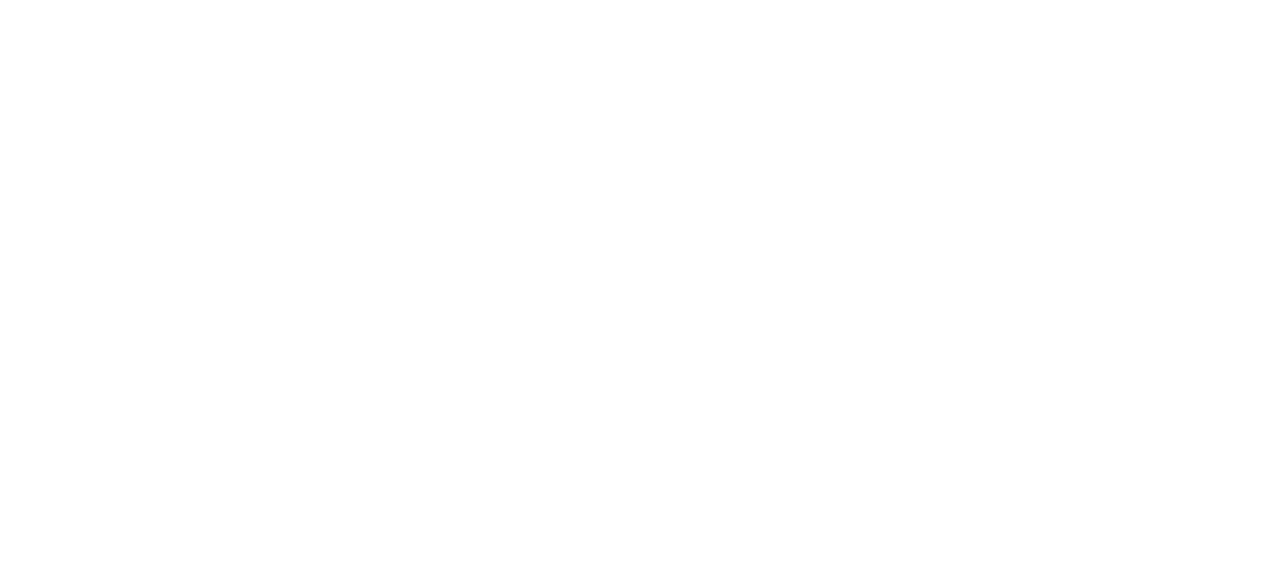
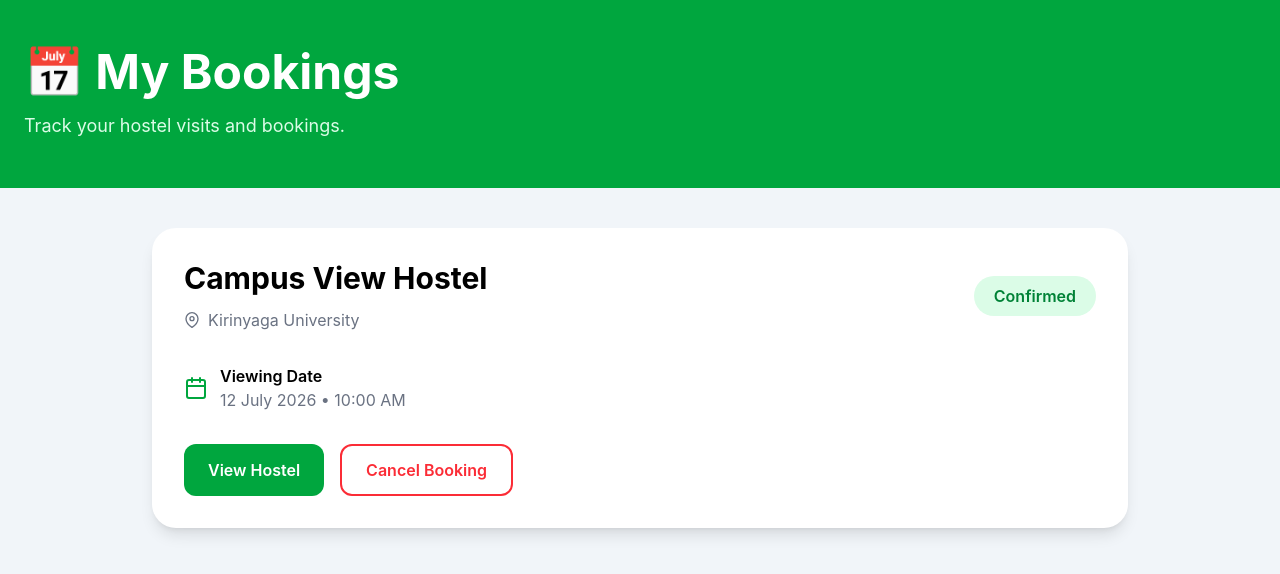
Before and after one commit to mosesmurimi/HostelHub, a React (Vite) app: page /bookings in a window 1280 px wide. Before the commit this address had no page. Shown: the top 574 px of the page. Built offline with nearby package versions, Linux system fonts and the light colour scheme.

Commit message:
developed a MyBookings page

```diff
--- a/src/App.jsx
+++ b/src/App.jsx
@@ -1,3 +1,4 @@
+import MyBookings from "./pages/MyBookings";
 import SavedHostels from "./pages/SavedHostels";
 import { BrowserRouter, Routes, Route } from "react-router-dom";
 import Dashboard from "./pages/Dashboard";
@@ -20,6 +21,8 @@
          <Route path="/dashboard" element={<Dashboard />} />
 
          <Route path="/saved" element={<SavedHostels />} />
+
+         <Route path="/bookings" element={<MyBookings />} />
       </Routes>
     </BrowserRouter>
   );
--- /dev/null
+++ b/src/pages/MyBookings.jsx
@@ -0,0 +1,109 @@
+import { FiCalendar, FiMapPin } from "react-icons/fi";
+
+const MyBookings = () => {
+  return (
+    <div className="min-h-screen bg-slate-100">
+
+      {/* Header */}
+
+      <div className="bg-green-600 text-white py-12">
+
+        <div className="max-w-7xl mx-auto px-6">
+
+          <h1 className="text-5xl font-bold">
+
+            📅 My Bookings
+
+          </h1>
+
+          <p className="mt-4 text-lg text-green-100">
+
+            Track your hostel visits and bookings.
+
+          </p>
+
+        </div>
+
+      </div>
+
+      {/* Booking Card */}
+
+      <div className="max-w-5xl mx-auto px-6 py-10">
+
+        <div className="bg-white rounded-3xl shadow-lg p-8">
+
+          <div className="flex justify-between items-center">
+
+            <div>
+
+              <h2 className="text-3xl font-bold">
+
+                Campus View Hostel
+
+              </h2>
+
+              <div className="flex items-center gap-2 text-gray-500 mt-3">
+
+                <FiMapPin />
+
+                Kirinyaga University
+
+              </div>
+
+            </div>
+
+            <span className="bg-green-100 text-green-700 px-5 py-2 rounded-full font-semibold">
+
+              Confirmed
+
+            </span>
+
+          </div>
+
+          <div className="mt-8 flex items-center gap-3">
+
+            <FiCalendar className="text-green-600 text-2xl" />
+
+            <div>
+
+              <p className="font-semibold">
+
+                Viewing Date
+
+              </p>
+
+              <p className="text-gray-500">
+
+                12 July 2026 • 10:00 AM
+
+              </p>
+
+            </div>
+
+          </div>
+
+          <div className="mt-8 flex gap-4">
+
+            <button className="bg-green-600 hover:bg-green-700 text-white px-6 py-3 rounded-xl font-semibold transition">
+
+              View Hostel
+
+            </button>
+
+            <button className="border-2 border-red-500 text-red-500 hover:bg-red-500 hover:text-white px-6 py-3 rounded-xl font-semibold transition">
+
+              Cancel Booking
+
+            </button>
+
+          </div>
+
+        </div>
+
+      </div>
+
+    </div>
+  );
+};
+
+export default MyBookings;
```
